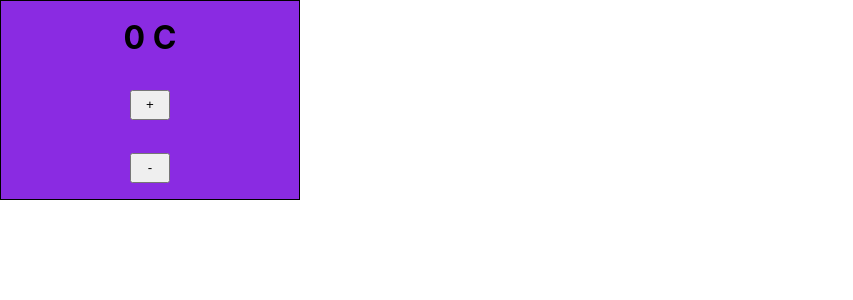
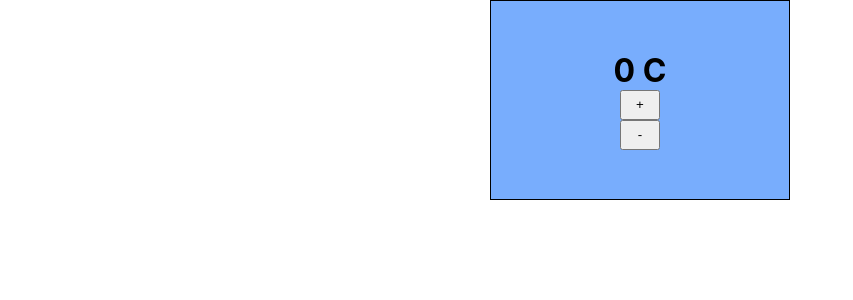
Before and after one commit to marcinoles87/temperatueControl, a React (Create React App) app: page / in a window 1280 px wide. Shown: the top 300 px of the page, without its empty margins (0-853 px from the left). Built offline with nearby package versions, Linux system fonts and the light colour scheme.

Commit message:
add new function

```diff
--- a/src/App.css
+++ b/src/App.css
@@ -5,5 +5,7 @@
 }
 
 .App{
-  text-align: center;
+  display: flex;
+  justify-content: center;
+
 }
--- a/src/components/Temp.css
+++ b/src/components/Temp.css
@@ -1,12 +1,15 @@
+
+
+
 .temp{
     display: flex;
     flex-direction: column;
     width: 300px;
     height: 200px;
-    background-color: blueviolet;
+    background-color: rgb(120, 173, 253);
     text-align: center;
     border: 1px solid black;
-    justify-content: space-around;
+    justify-content: center;
     align-items: center;
 
 
@@ -21,6 +24,7 @@
 }
 
 h1{
+
     text-align: center;
 }
 
```
